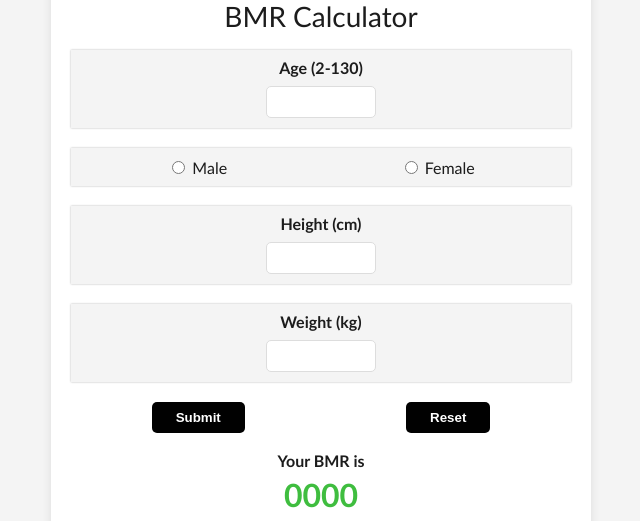
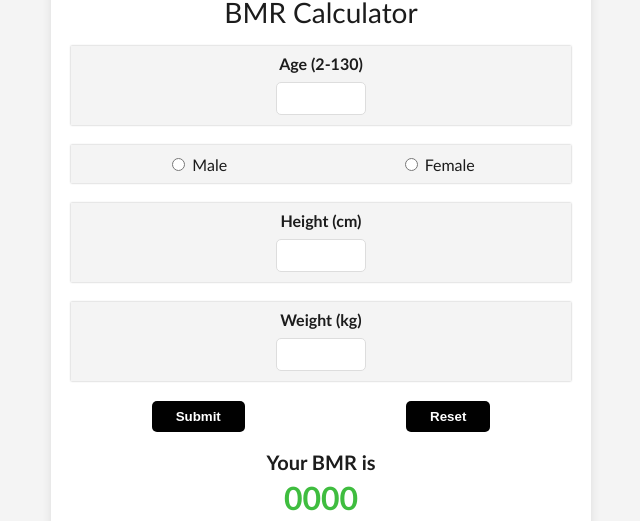
Before and after one commit to Gumbosh/javascript-exercises, a plain HTML site: page exercises/exercise-2/index.html in a window 1280 px wide. Shown: the part 131-652 px from the top of the page, 319-959 px from the left. Drawn offline with Linux system fonts and the light colour scheme.

Commit message:
style: Exercise 2 - Adjust typography and layout sizes

```diff
--- a/exercises/exercise-2/style.css
+++ b/exercises/exercise-2/style.css
@@ -144,7 +144,6 @@ table {
 html {
   font-family: Seravek, "Gill Sans Nova", Ubuntu, Calibri, "DejaVu Sans",
     source-sans-pro, sans-serif;
-  font-weight: normal;
 }
 
 body {
@@ -156,12 +155,12 @@ body {
 }
 
 input[type="number"] {
+  font-weight: bold;
   text-align: center;
-  padding: 6px 4px;
+  padding: 8px 4px;
   border: 1px solid var(--input-number-border);
   border-radius: 5px;
-  font-size: 1rem;
-  width: 100px;
+  width: 80px;
 }
 
 .bmr-title {
@@ -232,6 +231,10 @@ input[type="number"] {
   gap: 10px;
 }
 
+.bmr-result__title {
+  font-size: 1.25rem;
+}
+
 .bmr-result__value {
   color: var(--bmr-result);
   font-size: 2rem;
```
